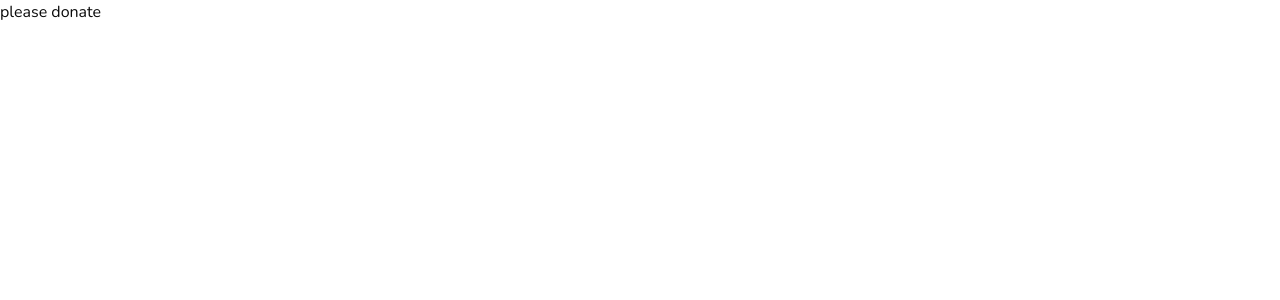
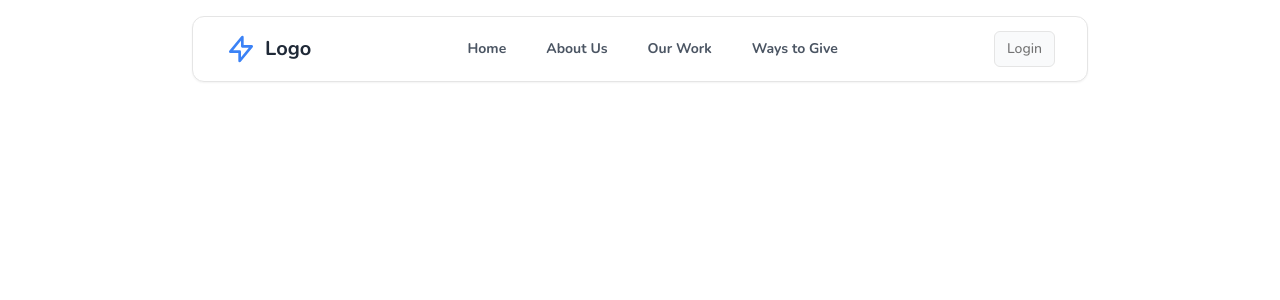
Before and after one commit to matellordson/donation-site, a Next.js app: page / in a window 1280 px wide. Shown: the top 300 px of the page. Built offline with nearby package versions, Linux system fonts and the light colour scheme.

Commit message:
added navbar

```diff
--- a/app/page.tsx
+++ b/app/page.tsx
@@ -1,3 +1,9 @@
+import Navbar from "@/components/block/navbar";
+
 export default function Home() {
-  return <p>please donate</p>;
+  return (
+    <div className="">
+      <Navbar />
+    </div>
+  );
 }
--- a/app/ways-to-give/page.tsx
+++ b/app/ways-to-give/page.tsx
@@ -2,7 +2,7 @@ import { Progress } from "@/components/ui/progress";
 import { sanityClient, urlFor } from "@/lib/sanity";
 import { PortableText } from "next-sanity";
 import Image from "next/image";
-import { Suspense } from "react";
+import Navbar from "@/components/block/navbar";
 
 export const revalidate = 0;
 
@@ -35,6 +35,8 @@ export default async function waysToGive() {
   const donationOptions: donationTypes[] = await getData();
 
   return (
+    <div className="">
+      {/* <Navbar /> */}
       <div className="mx-auto max-w-sm px-3 py-10 lg:max-w-5xl lg:px-0">
         <div className="mb-3 w-full">
           <p className="text-2xl font-bold capitalize">how can you help?</p>
@@ -98,5 +100,6 @@ export default async function waysToGive() {
           ))}
         </div>
       </div>
+    </div>
   );
 }
--- /dev/null
+++ b/components/block/navbar.tsx
@@ -0,0 +1,76 @@
+"use client";
+
+import { ArrowRight } from "lucide-react";
+import Link from "next/link";
+import { buttonVariants } from "@/components/ui/button";
+
+const Navbar = () => {
+  return (
+    <div className="fixed inset-x-0 top-0 z-50 flex justify-center p-4">
+      <nav className="w-full max-w-4xl rounded-xl border bg-white shadow-sm backdrop-blur-lg">
+        <div className="px-4 sm:px-6 lg:px-8">
+          <div className="flex h-16 items-center justify-between">
+            <div className="flex w-full items-center justify-between">
+              <div className="flex-shrink-0">
+                <Link href="/" className="flex items-center">
+                  <svg
+                    className="h-8 w-8 text-blue-500"
+                    fill="none"
+                    viewBox="0 0 24 24"
+                    stroke="currentColor"
+                  >
+                    <path
+                      strokeLinecap="round"
+                      strokeLinejoin="round"
+                      strokeWidth={2}
+                      d="M13 10V3L4 14h7v7l9-11h-7z"
+                    />
+                  </svg>
+                  <span className="ml-2 text-xl font-bold text-gray-800">
+                    Logo
+                  </span>
+                </Link>
+              </div>
+              <div className="hidden md:block">
+                <div className="flex items-baseline space-x-4">
+                  <Link
+                    href="/"
+                    className="rounded-md px-3 py-2 text-sm font-bold text-gray-600 hover:text-primary"
+                  >
+                    Home
+                  </Link>
+                  <Link
+                    href="/about"
+                    className="rounded-md px-3 py-2 text-sm font-bold text-gray-600 hover:text-primary"
+                  >
+                    About Us
+                  </Link>
+                  <Link
+                    href="/services"
+                    className="rounded-md px-3 py-2 text-sm font-bold text-gray-600 hover:text-primary"
+                  >
+                    Our Work
+                  </Link>
+                  <Link
+                    href="/contact"
+                    className="rounded-md px-3 py-2 text-sm font-bold text-gray-600 hover:text-primary"
+                  >
+                    Ways to Give
+                  </Link>
+                </div>
+              </div>
+              <Link
+                href={"/auth/login"}
+                className={`hidden md:inline-flex ${buttonVariants({ variant: "outline", size: "sm" })}`}
+              >
+                Login
+              </Link>
+            </div>
+          </div>
+        </div>
+      </nav>
+    </div>
+  );
+};
+
+export default Navbar;
--- a/components/ui/button.tsx
+++ b/components/ui/button.tsx
@@ -14,7 +14,7 @@ const buttonVariants = cva(
           "bg-primary text-primary-foreground text-xl font-bold border-b-4 border-[#115e59] active:border-0 transition hover:opacity-90",
         destructive:
           "bg-destructive text-destructive-foreground hover:bg-destructive/90",
-        outline: "border border-input text-accent-foreground",
+        outline: "border border-input text-muted-foreground  bg-gray-50",
         secondary:
           "bg-secondary text-secondary-foreground hover:bg-secondary/80",
         ghost: "hover:bg-accent hover:text-accent-foreground",
@@ -22,7 +22,7 @@ const buttonVariants = cva(
       },
       size: {
         default: "h-10  rounded-md px-4 py-2",
-        // sm: "h-9 rounded-2xl px-3",
+        sm: "h-9 rounded-2xl px-3",
         // lg: "h-11 rounded-2xl px-8",
         // icon: "h-10 w-10",
         big: "h-11 px-4 rounded-2xl py-5",
```
Lines whose indentation alone changed are shown as unchanged.
